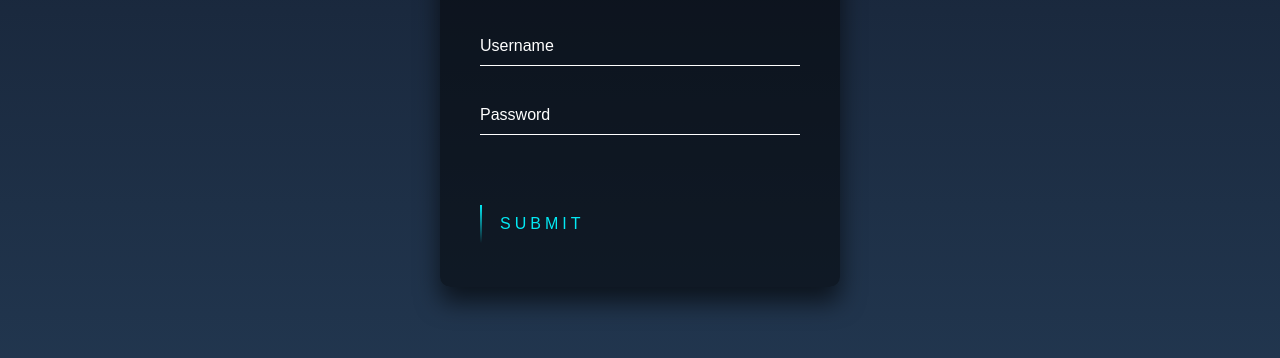
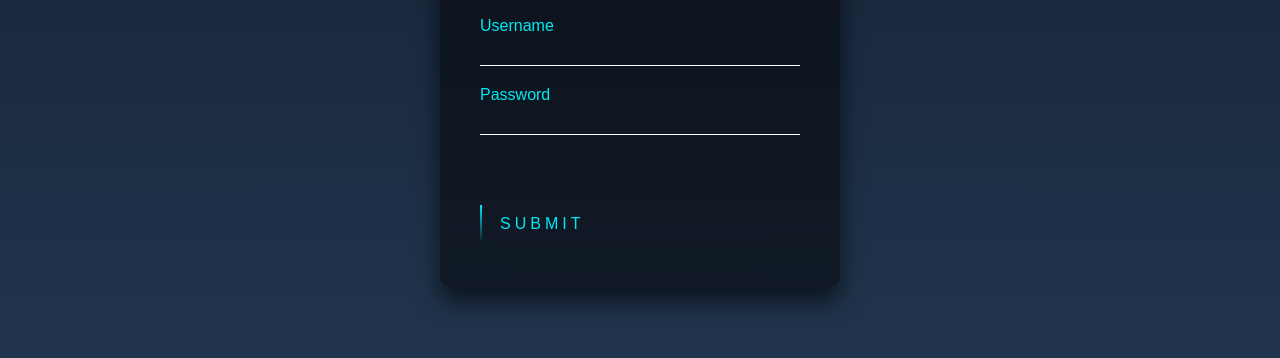
Before and after one commit to thoutamganesh66/login, a plain HTML site: page index.html in a window 1280 px wide. Shown: the part 292-650 px from the top of the page. Drawn offline with Linux system fonts and the light colour scheme.

Commit message:
Update style.css

```diff
--- a/style.css
+++ b/style.css
@@ -43,11 +43,11 @@ body {
 
   .login-box .user-box label {
     position: absolute;
-    top:0;
+    top:-20px;
     left: 0;
     padding: 10px 0;
     font-size: 16px;
-    color: #fff;
+    color: #03e9f4;
     pointer-events: none;
     transition: .5s;
   }
```
